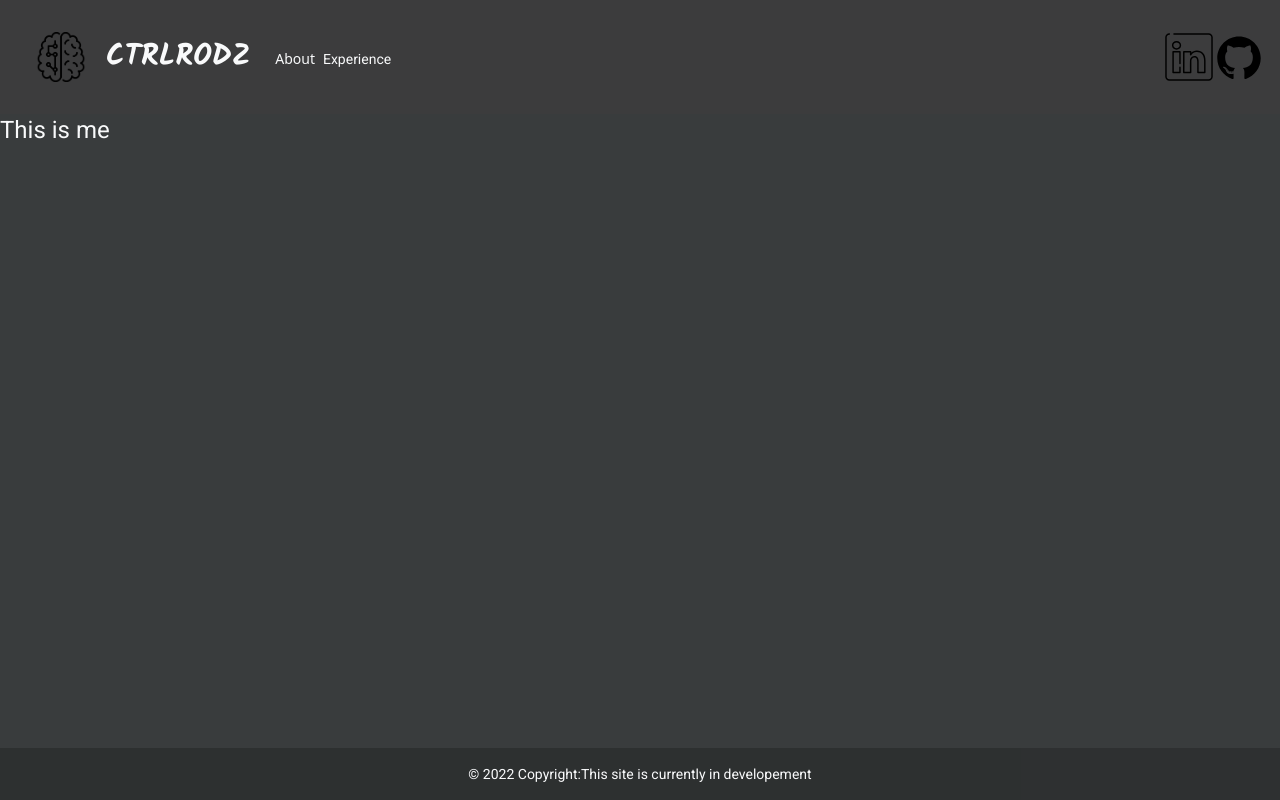
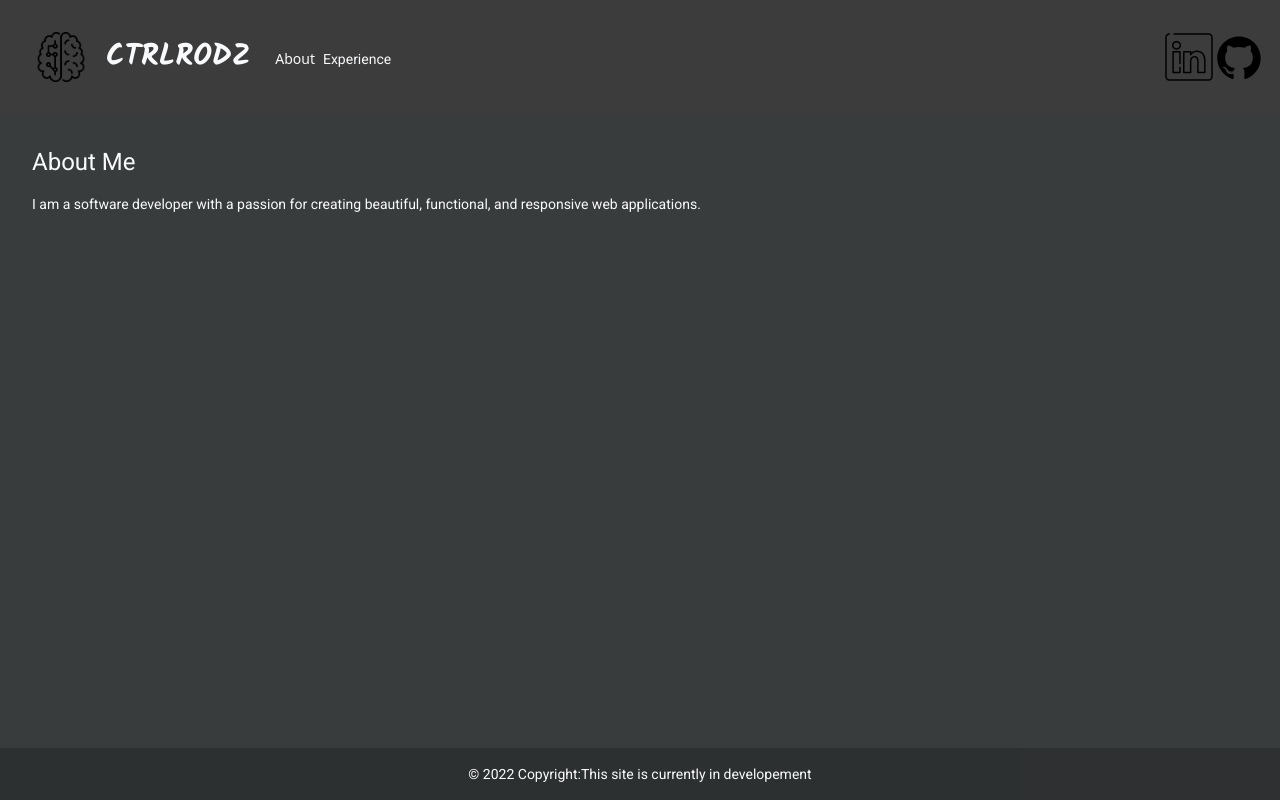
Before and after one commit to CrtlRodz/Portfolio-V1, an Angular app: page /about in a window 1280 px wide. Built offline with nearby package versions, Linux system fonts and the light colour scheme; a web font is replaced by a local one.

Commit message:
adding information to about me

```diff
--- a/src/app/about-me/about-me.component.html
+++ b/src/app/about-me/about-me.component.html
@@ -1 +1,6 @@
-<h1>This is me</h1>
+<div class="p-8">
+    <h1>About Me</h1>
+    <p>
+        I am a software developer with a passion for creating beautiful, functional, and responsive web applications.
+    </p>
+</div>
--- a/src/app/experience/experience.component.html
+++ b/src/app/experience/experience.component.html
@@ -1,4 +1,4 @@
-<div class="projectDiv">
+<div class="projectDiv p-8">
     <section class="">
         <section *ngFor="let experience of experiences">
             <h1>{{ experience.title }}</h1>
```
